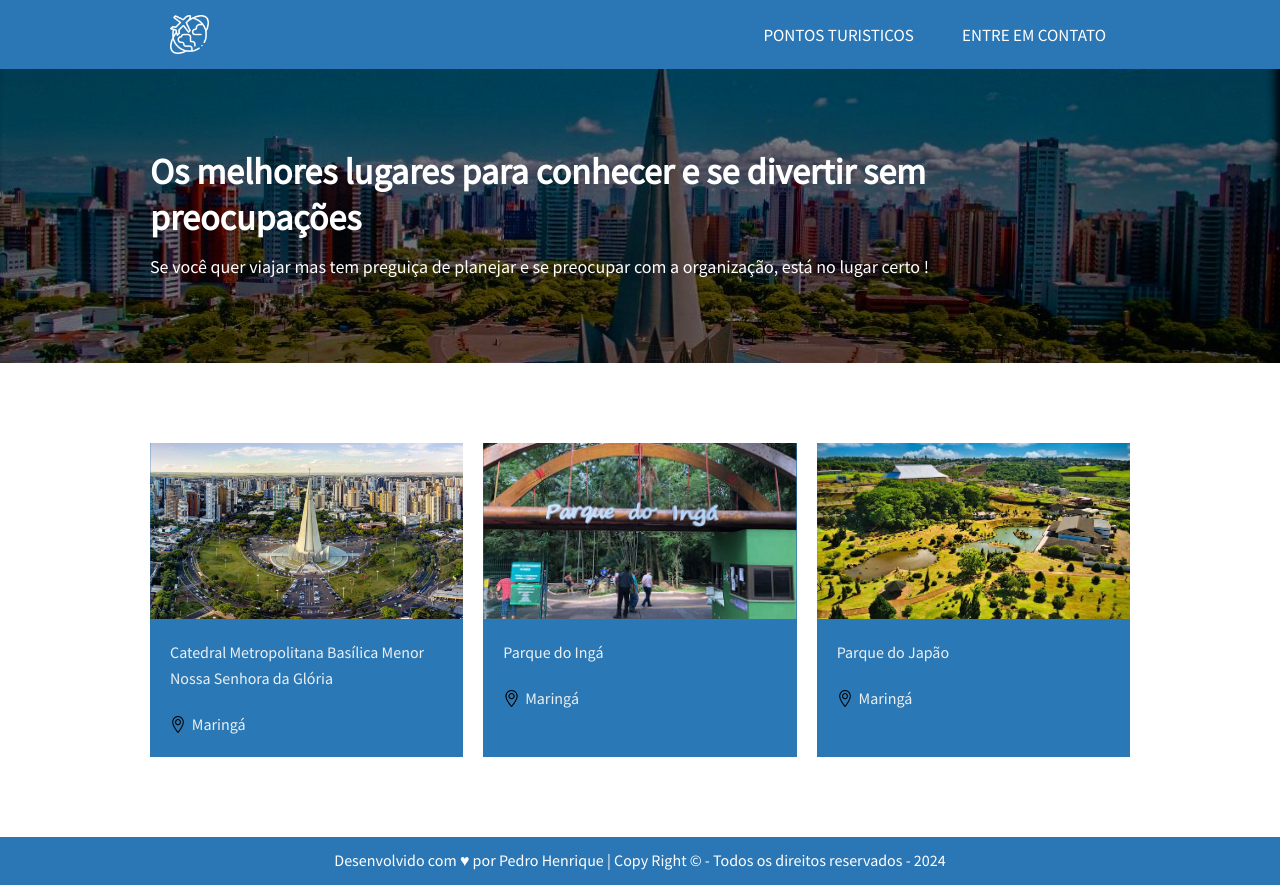
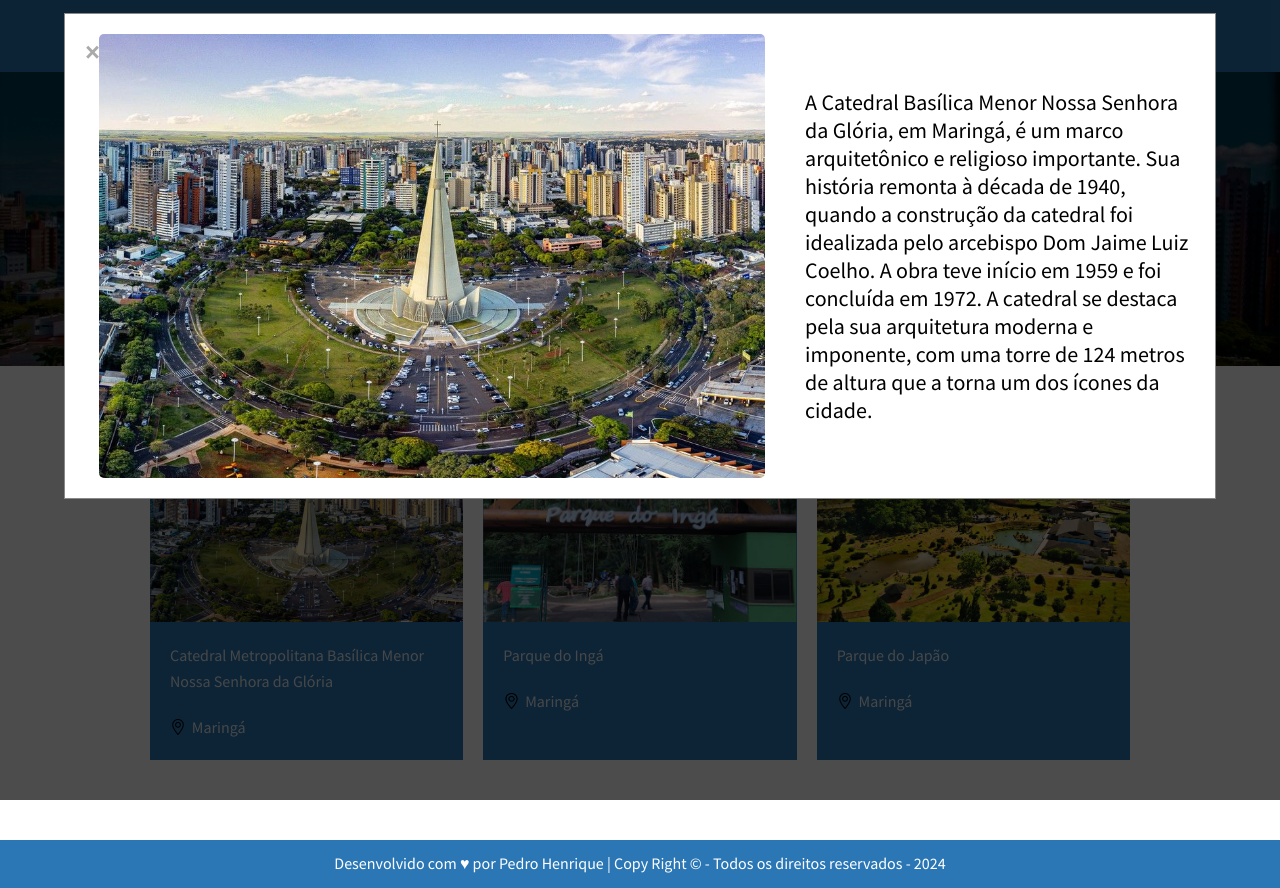
Before and after one commit to PedrosoEscola/Turismo, a plain HTML site: page index.html in a window 1280 px wide. Both pictures are taken after a click on the element 306 px from the left and 600 px from the top of the page. Drawn offline with Linux system fonts and the light colour scheme.

Commit message:
Add files via upload

```diff
--- a/index.html
+++ b/index.html
@@ -9,7 +9,7 @@
   <body>
     <header>
       <div class="container">
-        <img class="logo" src="images/logo.png" alt="" />
+        <img class="logo" src="images/coisa.png" />
         <div class="menu-section">
           <div class="menu-toggle">
             <div class="one"></div>
@@ -63,6 +63,19 @@
       </section>
     </main>
 
+    <!-- Modal -->
+    <!-- Modal -->
+    <div id="myModal" class="modal">
+      <div class="modal-content">
+        <span class="close">&times;</span>
+        <img id="modalImage" src="" alt="" />
+        <span class="container-text">
+          <p id="modalText"></p>
+          <p class="text" id="additionalText" style="display: none"></p>
+        </span>
+      </div>
+    </div>
+
     <footer>
       Desenvolvido com ♥ por Pedro Henrique | Copy Right © - Todos os direitos
       reservados - 2024
--- a/scripts.js
+++ b/scripts.js
@@ -8,19 +8,22 @@ const videos = [
     title: 'Catedral Metropolitana Basílica Menor Nossa Senhora da Glória',
     duration: 'Maringá',
     thumb: 'images/catedral.png',
-    video_id: '01'
+    video_id: '01',
+    text: 'A Catedral Basílica Menor Nossa Senhora da Glória, em Maringá, é um marco arquitetônico e religioso importante. Sua história remonta à década de 1940, quando a construção da catedral foi idealizada pelo arcebispo Dom Jaime Luiz Coelho. A obra teve início em 1959 e foi concluída em 1972. A catedral se destaca pela sua arquitetura moderna e imponente, com uma torre de 124 metros de altura que a torna um dos ícones da cidade.'
   },
   {
     title: 'Parque do Ingá',
     duration: 'Maringá',
     thumb: 'images/inga.jfif',
-    video_id: 'HN1UjzRSdBk'
+    video_id: 'HN1UjzRSdBk',
+    text: 'O Parque do Ingá é um dos locais mais queridos e visitados em Maringá. Localizado no centro da cidade, o parque é uma área de preservação ambiental com uma grande diversidade de flora e fauna. Fundado em 1971, o Parque do Ingá é conhecido por sua beleza natural, trilhas para caminhadas, áreas de lazer e espaços para atividades ao ar livre.'
   },
   {
     title: 'Parque do Japão',
     duration: 'Maringá',
     thumb: 'images/parque-japao.jfif',
-    video_id: 'rAzHvYnQ8DY'
+    video_id: 'rAzHvYnQ8DY',
+    text: 'O Parque do Japão é uma atração única em Maringá que celebra a cultura japonesa. Inaugurado em 1993, o parque é um presente da colônia japonesa à cidade, simbolizando a amizade e cooperação entre Brasil e Japão. O parque é conhecido por seus belos jardins, lagos, pontes e um portal típico japonês, proporcionando aos visitantes uma experiência imersiva na cultura oriental. Além disso, o local abriga o Pavilhão Japonês, onde são realizados eventos culturais e exposições relacionadas à cultura japonesa.'
   }
 ]
 
@@ -35,39 +38,48 @@ videos.map(video => {
 
 card.remove()
 
-// Modal actions
-const modalOverlay = document.querySelector('.modal-overlay')
-const modal = document.querySelector('.modal')
-const cards = [...document.querySelectorAll('.cards .card')]
+// Adiciona um ouvinte de eventos de clique a todos os cards
+document.querySelectorAll('.card').forEach(card => {
+  card.addEventListener('click', () => {
+    // Pega o conteúdo do card clicado
+    const title = card.querySelector('.title').textContent
+    const imageSrc = card.querySelector('.image img').src
+    const duration = card.querySelector('.info p').textContent
 
-cards.forEach(card => {
-  card.addEventListener('click', () => {
-    modal.querySelector(
-      'iframe'
-    ).src = `https://www.youtube.com/embed/${card.getAttribute('id')}`
-    modalOverlay.classList.add('active')
-    modal.classList.add('active')
-    document.querySelector('body').style.overflow = 'hidden'
+    // Procura pelo objeto de vídeo correspondente
+    const video = videos.find(video => video.title === title)
+
+    // Preenche a modal com o conteúdo do card clicado
+    const modalImage = document.getElementById('modalImage')
+    const modalText = document.getElementsByClassName('modalText')
+    const modalAdditionalText = document.getElementById('additionalText')
+
+    modalImage.src = imageSrc
+    modalText.textContent = title // ou qualquer texto que deseja exibir
+
+    // Exibe o texto adicional apenas quando necessário
+    if (video && video.text) {
+      modalAdditionalText.textContent = video.text
+      modalAdditionalText.style.display = 'block'
+    } else {
+      modalAdditionalText.style.display = 'none'
+    }
+
+    // Exibe a modal
+    const modal = document.getElementById('myModal')
+    modal.style.display = 'block'
+
+    // Fecha a modal ao clicar no botão de fechar (×)
+    const closeModalButton = document.querySelector('.close')
+    closeModalButton.addEventListener('click', () => {
+      modal.style.display = 'none'
+    })
+
+    // Fecha a modal ao clicar fora da área da modal
+    window.addEventListener('click', event => {
+      if (event.target === modal) {
+        modal.style.display = 'none'
+      }
+    })
   })
 })
-
-document.querySelector('.close-modal').addEventListener('click', () => {
-  modalOverlay.classList.remove('active')
-  modal.classList.remove('active')
-  modal.querySelector('iframe').src = ``
-  document.querySelector('body').style.overflow = 'initial'
-})
-
-//menu responsivo
-let show = true
-
-const menuSection = document.querySelector('.menu-section')
-const menuToggle = document.querySelector('.menu-toggle')
-const link = document.querySelector('#menu nav ul li a')
-
-menuToggle.addEventListener('click', () => {
-  document.body.style.overflow = show ? 'hidden' : 'initial'
-
-  menuSection.classList.toggle('on', show)
-  show = !show
-})
--- a/style.css
+++ b/style.css
@@ -28,7 +28,7 @@ header {
 }
 
 .logo{
-  width: 4%;
+  width: 6%;
 }
 
 header .container {
@@ -218,10 +218,90 @@ footer{
  padding-top: 1%;
 }
 
+/* Estilo para a modal */
+.modal {
+  display: none; /* Inicia escondido por padrão */
+  position: fixed; /* Fica posicionado em relação à janela de visualização */
+  z-index: 1; /* Coloca a modal acima de todo o conteúdo */
+  left: 0;
+  top: 0;
+  width: 100%; /* Largura total */
+  height: 100%; /* Altura total */
+  overflow: auto; /* Adiciona scroll se necessário */
+  background-color: rgba(0, 0, 0, 0.7); /* Cor de fundo semi-transparente */
+}
+
+/* Conteúdo da modal */
+.modal-content {
+  background-color: white;
+  margin: 1% auto; /* Centraliza a modal na tela */
+  padding: 20px;
+  border: 1px solid #888;
+  width: 90%; /* Largura da modal */
+  display: flex; /* Utiliza o flexbox para alinhar conteúdo */
+}
+
+/* Estilo para o botão de fechar */
+.close {
+  color: #aaa;
+  float: right;
+  font-size: 28px;
+  font-weight: bold;
+}
+
+.close:hover,
+.close:focus {
+  color: black;
+  text-decoration: none;
+  cursor: pointer;
+}
+
+/* Estilo para a imagem na modal */
+#modalImage {
+  width: 60%; /* Largura da imagem */
+  height: auto; /* Altura automática para manter a proporção */
+  margin-right: 20px; /* Espaçamento à direita */
+  border-radius: 5px;
+}
+
+/* Estilo para o texto na modal */
+#modalText {
+  width: 50%; /* Largura do texto */
+  font-size: 26px;
+  line-height: 1.5; /* Altura da linha */
+}
+
+.container-text .text{
+  font-size: 2.2rem;
+}
+
+.container-text{
+  display: flex;
+  align-items: center;
+}
+
 @media (max-width: 768px){
   html{
     font-size: 50%;
   }
+
+    .modal-content {
+    width: 90%; /* Reduz a largura da modal */
+    margin: 10% auto; /* Ajusta a margem para centralizar */
+  }
+
+  @media screen and (max-width: 768px) {
+  .modal-content {
+    flex-direction: column; /* Altera a direção do flexbox para coluna */
+    align-items: center; /* Centraliza os itens na horizontal */
+    text-align: center; /* Centraliza o texto na horizontal */
+  }
+
+  #modalText {
+    width: 100%; /* Largura total */
+  }
+}
+
 }
 
 @media (max-width: 630px){
@@ -235,12 +315,18 @@ footer{
   .form-group{
     display: block;
   }
+
 }
 
 @media (max-width: 540px){
   nav{
     display: none;
   }
+
+  .logo{
+    width: 20%;
+  }
+
   .one, .two, .three{
     background-color: #fff;
     height: 5px;
```
Also changed, not shown: images/coisa.png (added).
